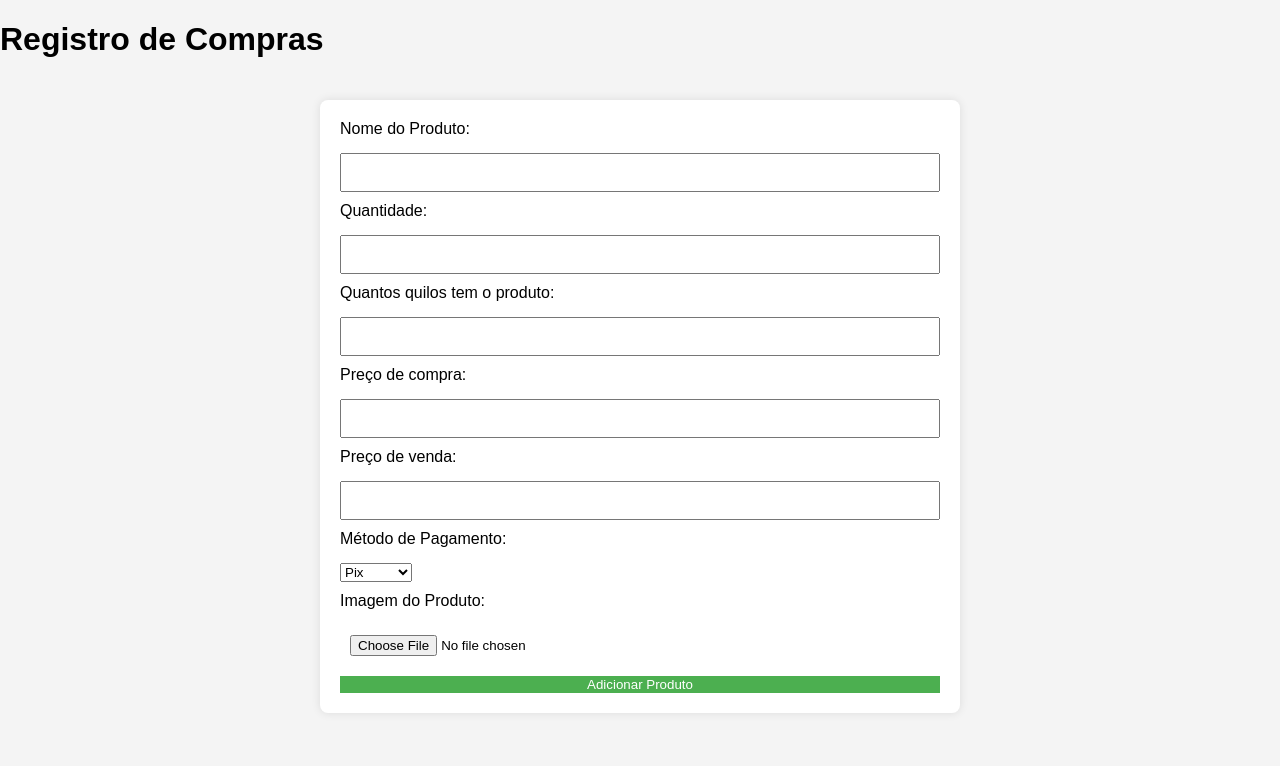
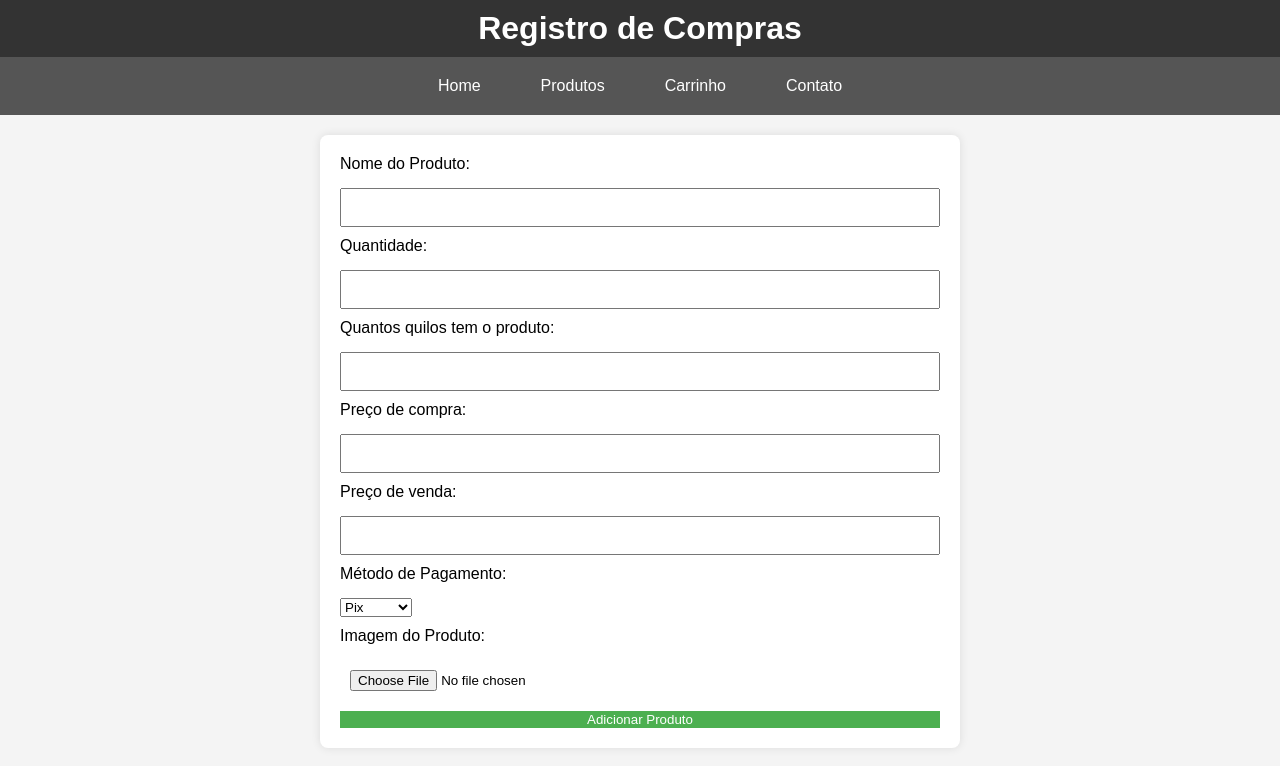
Before and after one commit to MariliaOlivira/EstoqueMais, a plain HTML site: page index.html in a window 1280 px wide. Drawn offline with Linux system fonts and the light colour scheme.

Commit message:
Alinhamento

```diff
--- a/index.css
+++ b/index.css
@@ -7,16 +7,35 @@ body {
     flex-direction: column;
 }
 
-.header {
-    background: #4caf50;
-    color: #fff;
+header {
+    background-color: #333;
+    color: white;
     padding: 10px 0;
     text-align: center;
 }
 
-.header-wrapper {
-    max-width: 600px;
-    margin: 0 auto;
+h1 {
+    margin: 0;
+}
+
+nav {
+    display: flex;
+    justify-content: center;
+    background-color: #555;
+    padding: 10px 0;
+}
+
+nav a {
+    color: white;
+    text-decoration: none;
+    padding: 10px 20px;
+    margin: 0 10px;
+    border-radius: 5px;
+    transition: background-color 0.3s ease;
+}
+
+nav a:hover {
+    background-color: #777;
 }
 
 .container {
--- a/index.html
+++ b/index.html
@@ -10,6 +10,13 @@
     <header>
         <h1>Registro de Compras</h1>
     </header>
+
+    <nav>
+        <a href="#">Home</a>
+        <a href="#">Produtos</a>
+        <a href="#">Carrinho</a>
+        <a href="#">Contato</a>
+    </nav>
      <div class="container">
         <!-- Seu formulário existente -->
         <form id="productForm">
```
